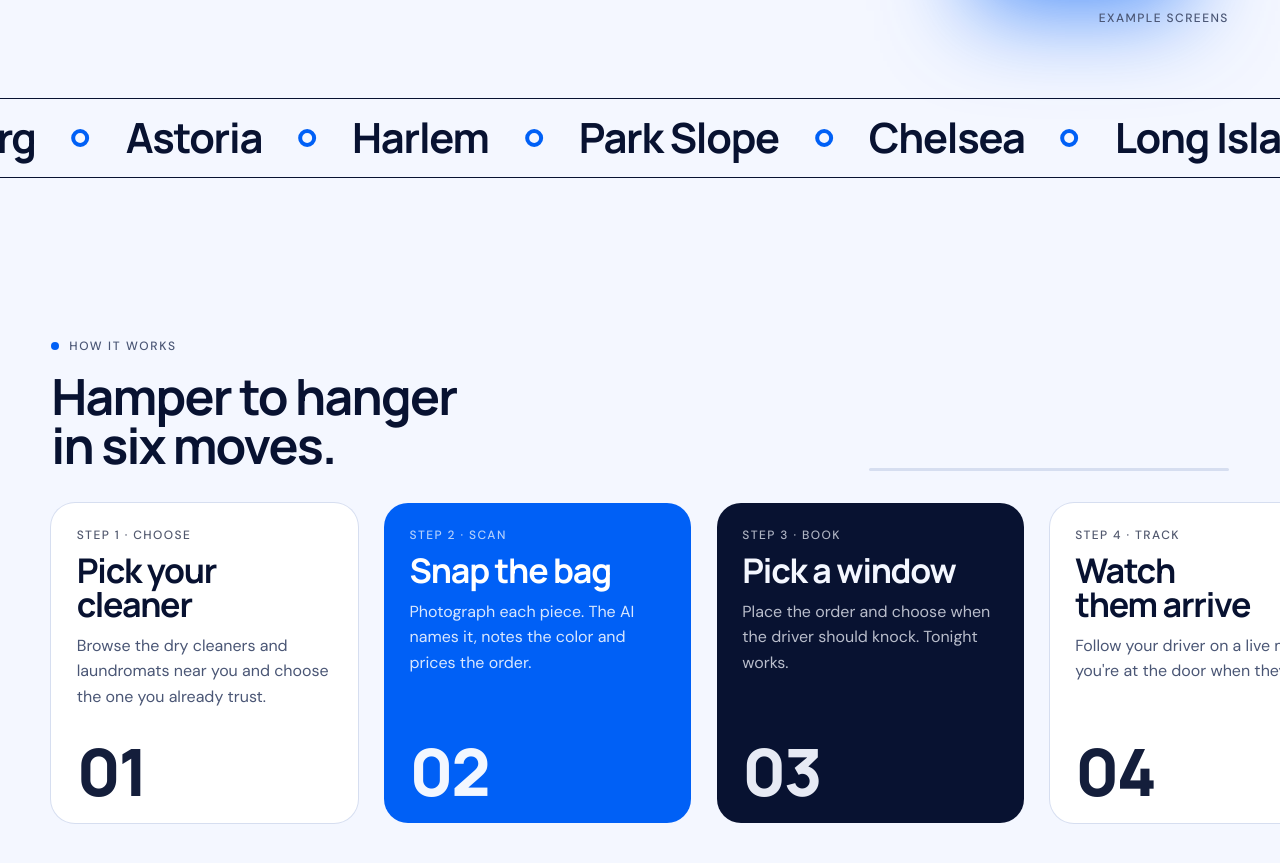
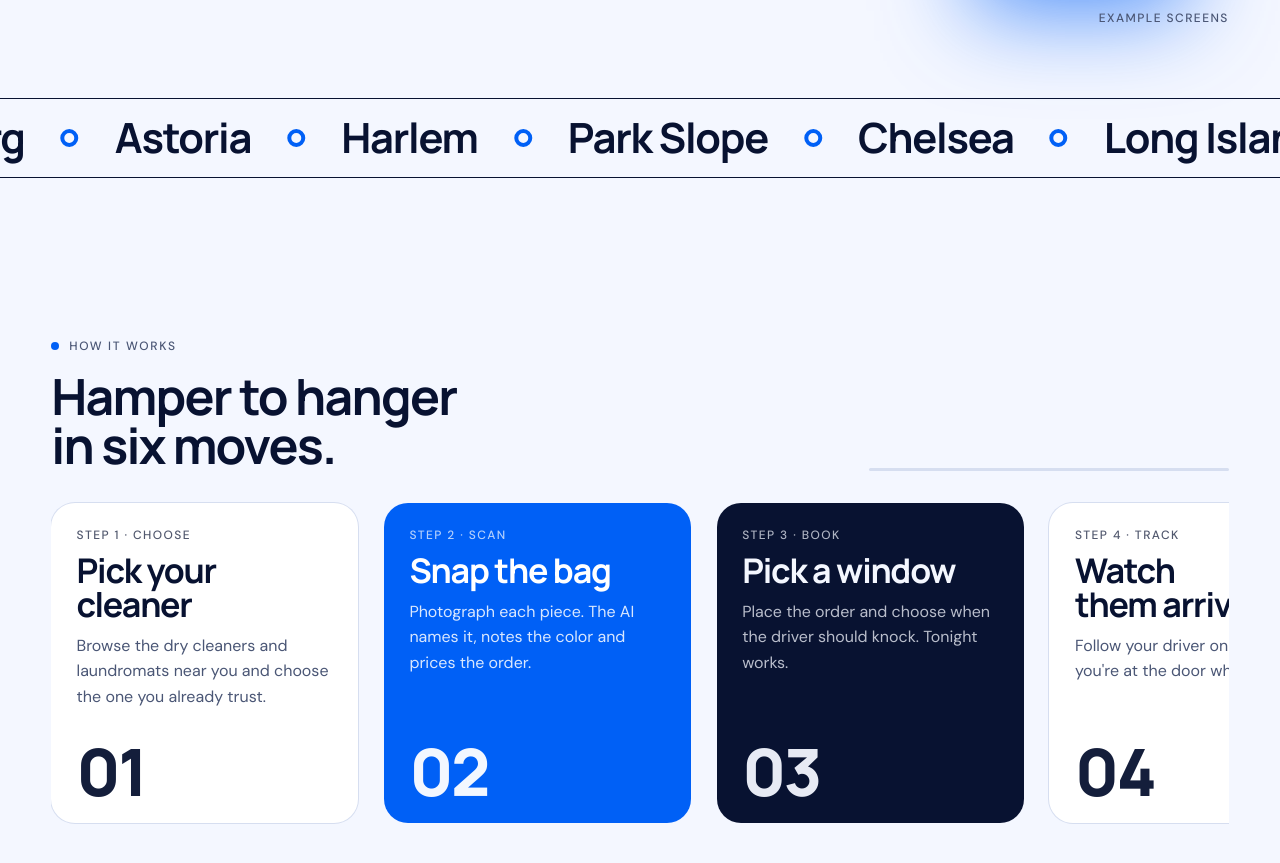
Before and after one commit to getontv989-code/snapwash-web, a Next.js app: page / in a window 1280 px wide. Shown: the part 741-1604 px from the top of the page. Built offline with nearby package versions, Linux system fonts and the light colour scheme.

Commit message:
Keep How it works cards inside the page column while scrolling
Co-Authored-By: Claude Opus 5.5 (1M context) <noreply@anthropic.com>
Claude-Session: https://claude.ai/code/session_011FrHPCYvbpM8mhGeQsoQWK

```diff
--- a/app/globals.css
+++ b/app/globals.css
@@ -264,7 +264,9 @@ button { font: inherit; color: inherit; }
 .hsteps-head h2 { font-size: var(--t-2xl); line-height: 1; letter-spacing: -.035em; max-width: 16ch; }
 .hsteps-progress { flex: 1 1 200px; max-width: 360px; height: 3px; background: var(--line); border-radius: 3px; overflow: hidden; }
 .hsteps-progress span { display: block; height: 100%; width: 100%; background: var(--blue); transform-origin: left; transform: scaleX(var(--p, 0)); }
-.hsteps-track { display: flex; gap: clamp(16px, 2vw, 28px); padding-inline: var(--gutter); will-change: transform; }
+/* The track scrolls inside the page column, so cards never slide past the heading's left edge */
+.hsteps-viewport { overflow: hidden; padding-block: 8px; margin-block: -8px; }
+.hsteps-track { display: flex; gap: clamp(16px, 2vw, 28px); will-change: transform; }
 .hstep {
   flex: 0 0 clamp(260px, 24vw, 340px); min-height: clamp(280px, 40vh, 360px);
   border-radius: 24px; padding: clamp(22px, 2vw, 28px);
@@ -285,7 +287,7 @@ button { font: inherit; color: inherit; }
   .hsteps { height: auto !important; }
   .hstep:hover { transform: none; }
   .hsteps-pin { position: static; height: auto; padding-block: clamp(72px, 8vw, 128px); }
-  .hsteps-track { transform: none !important; display: grid; grid-template-columns: repeat(3, minmax(0, 1fr)); padding-inline: var(--gutter); max-width: var(--max); margin-inline: auto; width: 100%; }
+  .hsteps-track { transform: none !important; display: grid; grid-template-columns: repeat(3, minmax(0, 1fr)); width: 100%; }
   .hstep { min-height: 0; }
   .hstep .n { margin-top: 12px; }
   .hsteps-progress { display: none; }
--- a/app/page.tsx
+++ b/app/page.tsx
@@ -129,7 +129,7 @@ export default function HomePage() {
               <div><p className="kicker" style={{ marginBottom: "18px" } as CSSProperties}>How it works</p><h2 id="steps-title">Hamper to hanger in six moves.</h2></div>
               <div className="hsteps-progress" aria-hidden="true"><span></span></div>
             </div>
-            <ol className="hsteps-track"><li className="hstep"><span className="tag">Step 1 · Choose</span><h3>Pick your cleaner</h3><p>Browse the dry cleaners and laundromats near you and choose the one you already trust.</p><span className="n" aria-hidden="true">01</span></li><li className="hstep"><span className="tag">Step 2 · Scan</span><h3>Snap the bag</h3><p>Photograph each piece. The AI names it, notes the color and prices the order.</p><span className="n" aria-hidden="true">02</span></li><li className="hstep"><span className="tag">Step 3 · Book</span><h3>Pick a window</h3><p>Place the order and choose when the driver should knock. Tonight works.</p><span className="n" aria-hidden="true">03</span></li><li className="hstep"><span className="tag">Step 4 · Track</span><h3>Watch them arrive</h3><p>Follow your driver on a live map so you're at the door when they are.</p><span className="n" aria-hidden="true">04</span></li><li className="hstep"><span className="tag">Step 5 · Ready</span><h3>Get the ping</h3><p>Your phone buzzes the moment your cleaner finishes.</p><span className="n" aria-hidden="true">05</span></li><li className="hstep"><span className="tag">Step 6 · Done</span><h3>Open the door</h3><p>Fresh clothes come back to you, with photo proof they landed.</p><span className="n" aria-hidden="true">06</span></li></ol>
+            <div className="wrap"><div className="hsteps-viewport"><ol className="hsteps-track"><li className="hstep"><span className="tag">Step 1 · Choose</span><h3>Pick your cleaner</h3><p>Browse the dry cleaners and laundromats near you and choose the one you already trust.</p><span className="n" aria-hidden="true">01</span></li><li className="hstep"><span className="tag">Step 2 · Scan</span><h3>Snap the bag</h3><p>Photograph each piece. The AI names it, notes the color and prices the order.</p><span className="n" aria-hidden="true">02</span></li><li className="hstep"><span className="tag">Step 3 · Book</span><h3>Pick a window</h3><p>Place the order and choose when the driver should knock. Tonight works.</p><span className="n" aria-hidden="true">03</span></li><li className="hstep"><span className="tag">Step 4 · Track</span><h3>Watch them arrive</h3><p>Follow your driver on a live map so you're at the door when they are.</p><span className="n" aria-hidden="true">04</span></li><li className="hstep"><span className="tag">Step 5 · Ready</span><h3>Get the ping</h3><p>Your phone buzzes the moment your cleaner finishes.</p><span className="n" aria-hidden="true">05</span></li><li className="hstep"><span className="tag">Step 6 · Done</span><h3>Open the door</h3><p>Fresh clothes come back to you, with photo proof they landed.</p><span className="n" aria-hidden="true">06</span></li></ol></div></div>
           </div>
         </section>
 
--- a/public/main.js
+++ b/public/main.js
@@ -167,18 +167,19 @@
   var hs = document.querySelector(".hsteps");
   if (hs) {
     var track = hs.querySelector(".hsteps-track");
+    var view = hs.querySelector(".hsteps-viewport") || track.parentNode;
     var bar = hs.querySelector(".hsteps-progress");
     var mq = window.matchMedia("(max-width: 900px), (prefers-reduced-motion: reduce)");
     function layout() {
       if (mq.matches) { hs.style.height = ""; track.style.transform = ""; return; }
-      var dist = track.scrollWidth - window.innerWidth;
+      var dist = track.scrollWidth - view.clientWidth;
       hs.style.height = (window.innerHeight + Math.max(dist, 0)) + "px";
       update();
     }
     function update() {
       if (mq.matches) return;
       var r = hs.getBoundingClientRect();
-      var dist = track.scrollWidth - window.innerWidth;
+      var dist = track.scrollWidth - view.clientWidth;
       var p = Math.min(1, Math.max(0, -r.top / (hs.offsetHeight - window.innerHeight || 1)));
       track.style.transform = "translate3d(" + (-p * Math.max(dist, 0)) + "px,0,0)";
       if (bar) bar.style.setProperty("--p", p.toFixed(3));
```
